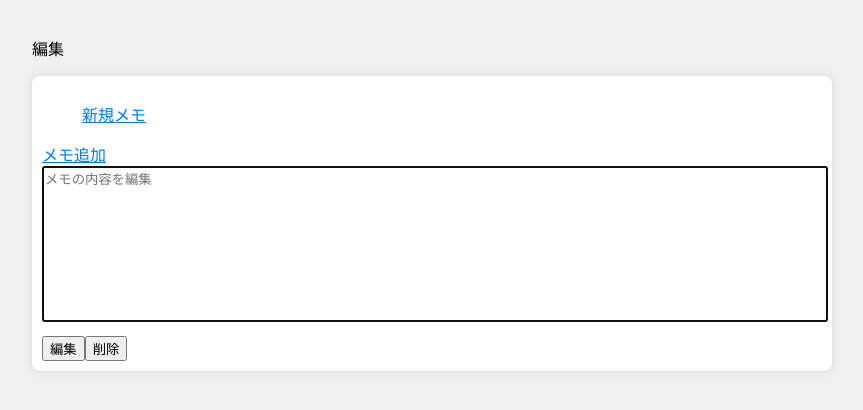
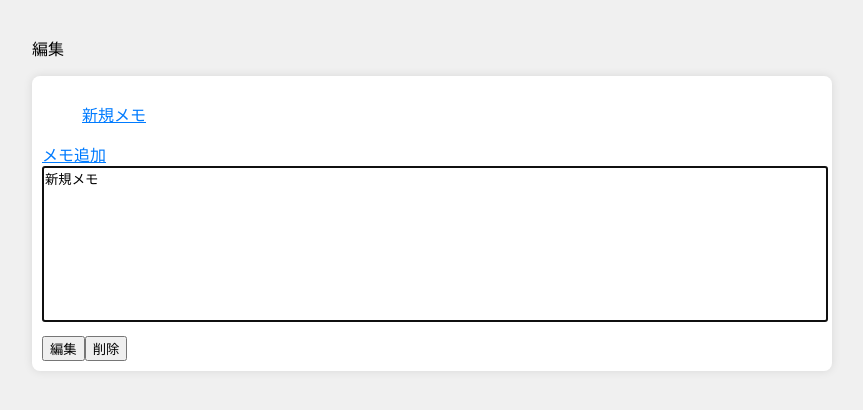
Before and after one commit to kurumadaisuke/React-practice, a React (Create React App) app: page / in a window 1280 px wide. Both pictures are taken after a click on the element "メモ追加". Shown: the top 410 px of the page, without its empty margins (208-1071 px from the left). Built offline with nearby package versions, Linux system fonts and the light colour scheme.

Commit message:
eslint prettier での修正

```diff
--- a/src/App.jsx
+++ b/src/App.jsx
@@ -1,5 +1,5 @@
 import "./App.css";
-import { useState} from "react";
+import { useState } from "react";
 import { MemoSelectList } from "./components/list.jsx";
 import { NewMemoButton } from "./components/new.jsx";
 import { MemoDelete } from "./components/delete.jsx";
@@ -8,10 +8,8 @@ import { MemoEdit } from "./components/edit.jsx";
 function App() {
   const memoStorage = localStorage.getItem("memoStorage");
   const [memos, setMemos] = useState(
-    memoStorage ? JSON.parse(memoStorage) : []
+    memoStorage ? JSON.parse(memoStorage) : [],
   );
-
-  const [editingMemoText, setEditingMemoText] = useState("");
   const [selectedMemoIndex, setSelectedMemoIndex] = useState(null);
 
   const onClickNew = () => {
@@ -23,20 +21,17 @@ function App() {
 
   const onClickTitle = (index) => {
     setSelectedMemoIndex(index);
-    setEditingMemoText(memos[index]);
   };
 
-  const editTitle = (event) => {
-    setEditingMemoText(event.target.value);
-    console.log(event.target.value);
+  const editTxetEvent = (event) => {
+    const newMemos = [...memos];
+    newMemos[selectedMemoIndex] = event.target.value;
+    setMemos(newMemos);
   };
 
   const onClickEdit = () => {
-    const newMemos = [...memos];
-    newMemos[selectedMemoIndex] = editingMemoText;
-    setMemos(newMemos);
+    localStorage.setItem("memoStorage", JSON.stringify(memos));
     setSelectedMemoIndex(null);
-    localStorage.setItem("memoStorage", JSON.stringify(newMemos));
   };
 
   const onClickDelete = (MemoIndex) => {
@@ -44,7 +39,6 @@ function App() {
     newMemo.splice(MemoIndex, 1);
     setMemos(newMemo);
     setSelectedMemoIndex(null);
-    setEditingMemoText("");
     localStorage.setItem("memoStorage", JSON.stringify(newMemo));
   };
 
@@ -57,9 +51,9 @@ function App() {
         {selectedMemoIndex !== null && (
           <>
             <MemoEdit
-              editingMemoText={editingMemoText}
-              editTitle={editTitle}
+              editTxetEvent={editTxetEvent}
               onClickEdit={onClickEdit}
+              MemoText={memos[selectedMemoIndex]}
               selectedMemoIndex={selectedMemoIndex}
             />
             <MemoDelete
--- a/src/components/edit.jsx
+++ b/src/components/edit.jsx
@@ -1,13 +1,13 @@
 export const MemoEdit = (props) => {
-  const { editingMemoText, editTitle, onClickEdit, selectedMemoIndex } = props;
+  const { MemoText, editTxetEvent, onClickEdit, selectedMemoIndex } = props;
   return (
     <>
       <textarea
-        value={editingMemoText}
+        value={MemoText}
         autoFocus={true}
         className="memo-textarea"
         placeholder="メモの内容を編集"
-        onChange={editTitle}
+        onChange={editTxetEvent}
       />
       <button onClick={() => onClickEdit(selectedMemoIndex)}>編集</button>
     </>
```
Also changed, not shown: 1 other file (tests, documents, lock files or other folders).
